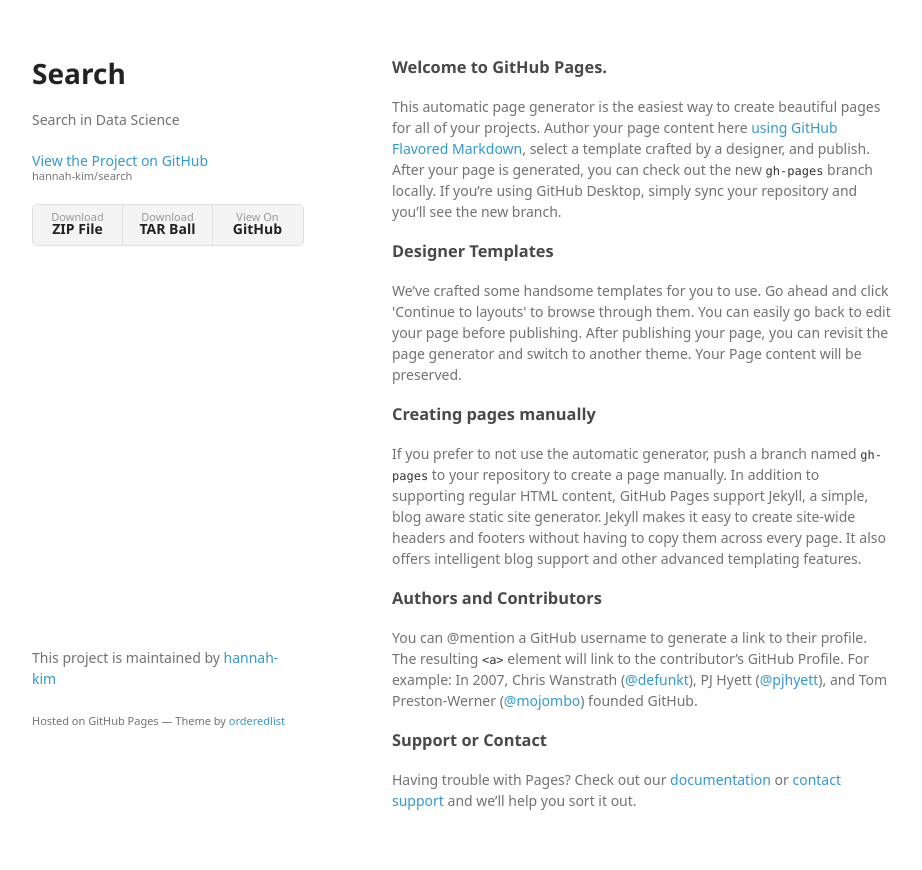
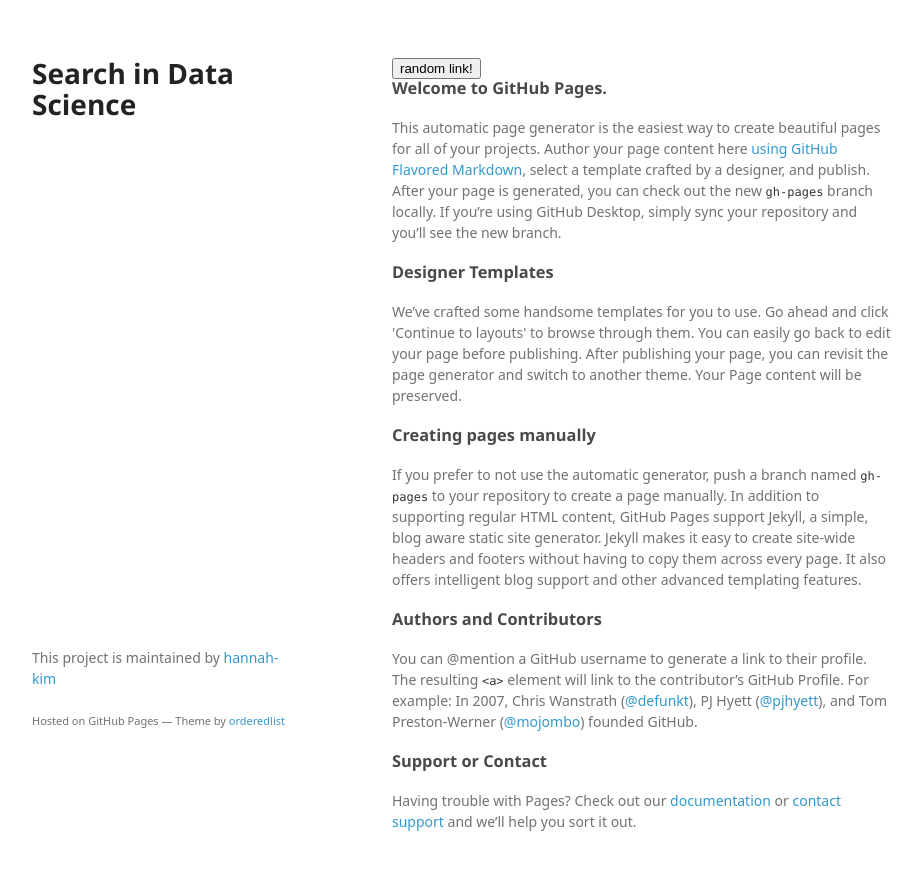
Before and after one commit to hannah-kim/search, a plain HTML site: page index.html in a window 1280 px wide. Shown: the whole page, without its empty margins (178-1100 px from the left). Drawn offline with Linux system fonts and the light colour scheme; a web font is replaced by a local one.

Commit message:
Update index.html

```diff
--- a/index.html
+++ b/index.html
@@ -15,20 +15,23 @@
   <body>
     <div class="wrapper">
       <header>
-        <h1>Search</h1>
-        <p>Search in Data Science</p>
+        <h1>Search in Data Science</h1>
 
-        <p class="view"><a href="https://github.com/hannah-kim/search">View the Project on GitHub <small>hannah-kim/search</small></a></p>
+        <!--<p class="view"><a href="https://github.com/hannah-kim/search">View the Project on GitHub <small>hannah-kim/search</small></a></p>-->
 
-
-        <ul>
-          <li><a href="https://github.com/hannah-kim/search/zipball/master">Download <strong>ZIP File</strong></a></li>
-          <li><a href="https://github.com/hannah-kim/search/tarball/master">Download <strong>TAR Ball</strong></a></li>
-          <li><a href="https://github.com/hannah-kim/search">View On <strong>GitHub</strong></a></li>
-        </ul>
+        <!--<ul>-->
+        <!--  <li><a href="https://github.com/hannah-kim/search/zipball/master">Download <strong>ZIP File</strong></a></li>-->
+        <!--  <li><a href="https://github.com/hannah-kim/search/tarball/master">Download <strong>TAR Ball</strong></a></li>-->
+        <!--  <li><a href="https://github.com/hannah-kim/search">View On <strong>GitHub</strong></a></li>-->
+        <!--</ul>-->
       </header>
       <section>
         <h3>
+
+<form>
+<input type="button" value="random link!" onClick="randomlinks()">
+</form>
+
 <a id="welcome-to-github-pages" class="anchor" href="#welcome-to-github-pages" aria-hidden="true"><span aria-hidden="true" class="octicon octicon-link"></span></a>Welcome to GitHub Pages.</h3>
 
 <p>This automatic page generator is the easiest way to create beautiful pages for all of your projects. Author your page content here <a href="https://guides.github.com/features/mastering-markdown/">using GitHub Flavored Markdown</a>, select a template crafted by a designer, and publish. After your page is generated, you can check out the new <code>gh-pages</code> branch locally. If you’re using GitHub Desktop, simply sync your repository and you’ll see the new branch.</p>
@@ -60,5 +63,21 @@
     </div>
     <script src="javascripts/scale.fix.js"></script>
 
+    <script type="text/javascript">
+      function randomlinks(){
+          var myrandom=Math.floor(Math.random()*8)
+          var links=new Array()
+          links[0]="http://www.javascriptkit.com"
+          links[1]="http://www.dynamicdrive.com"
+          links[2]="http://www.cssdrive.com"
+          links[3]="http://www.codingforums.com"
+          links[4]="http://www.news.com"
+          links[5]="http://www.gamespot.com"
+          links[6]="http://www.msnbc.com"
+          links[7]="http://www.cnn.com"
+          window.location=links[myrandom]
+      }
+    </script>
+
   </body>
 </html>
```
